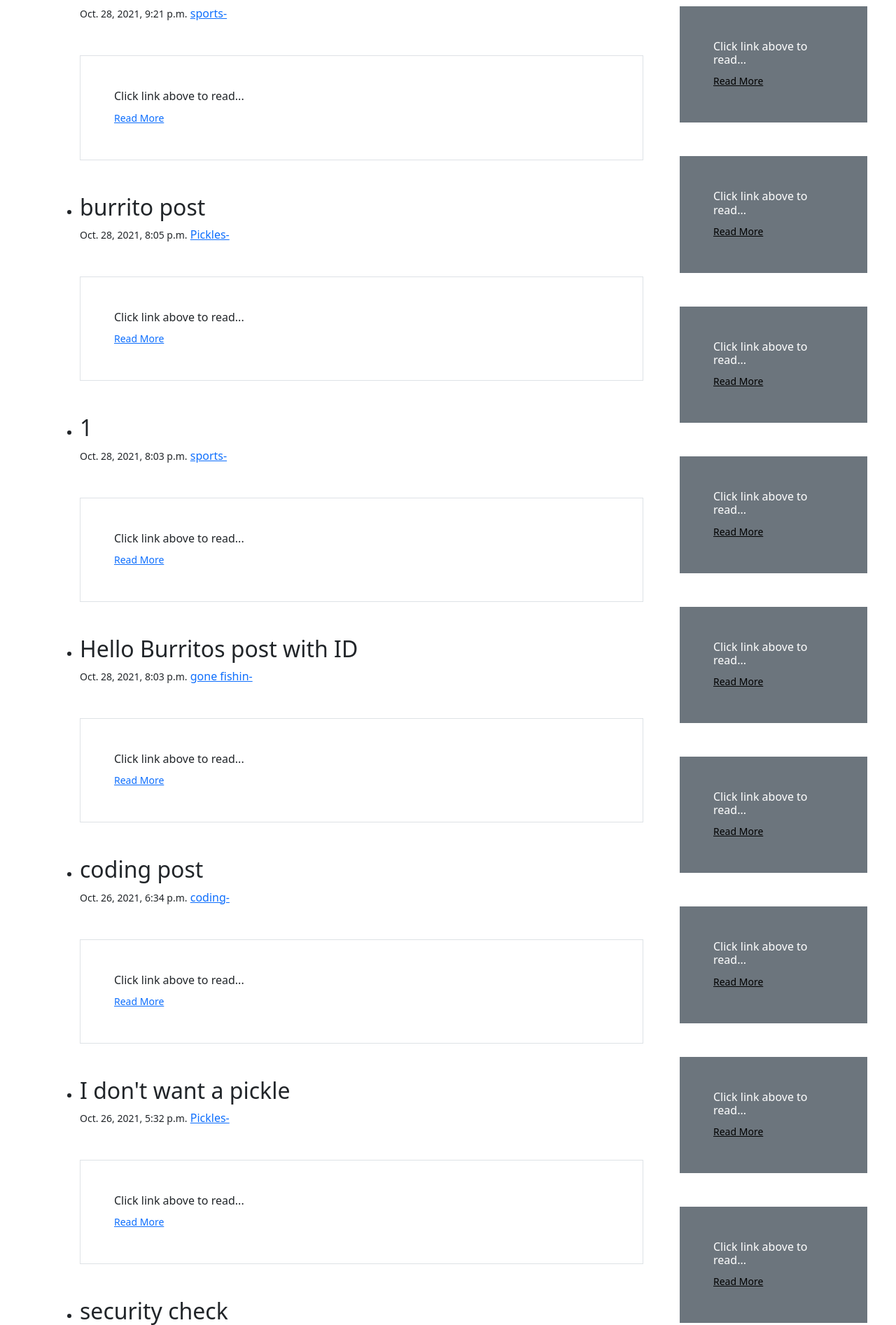
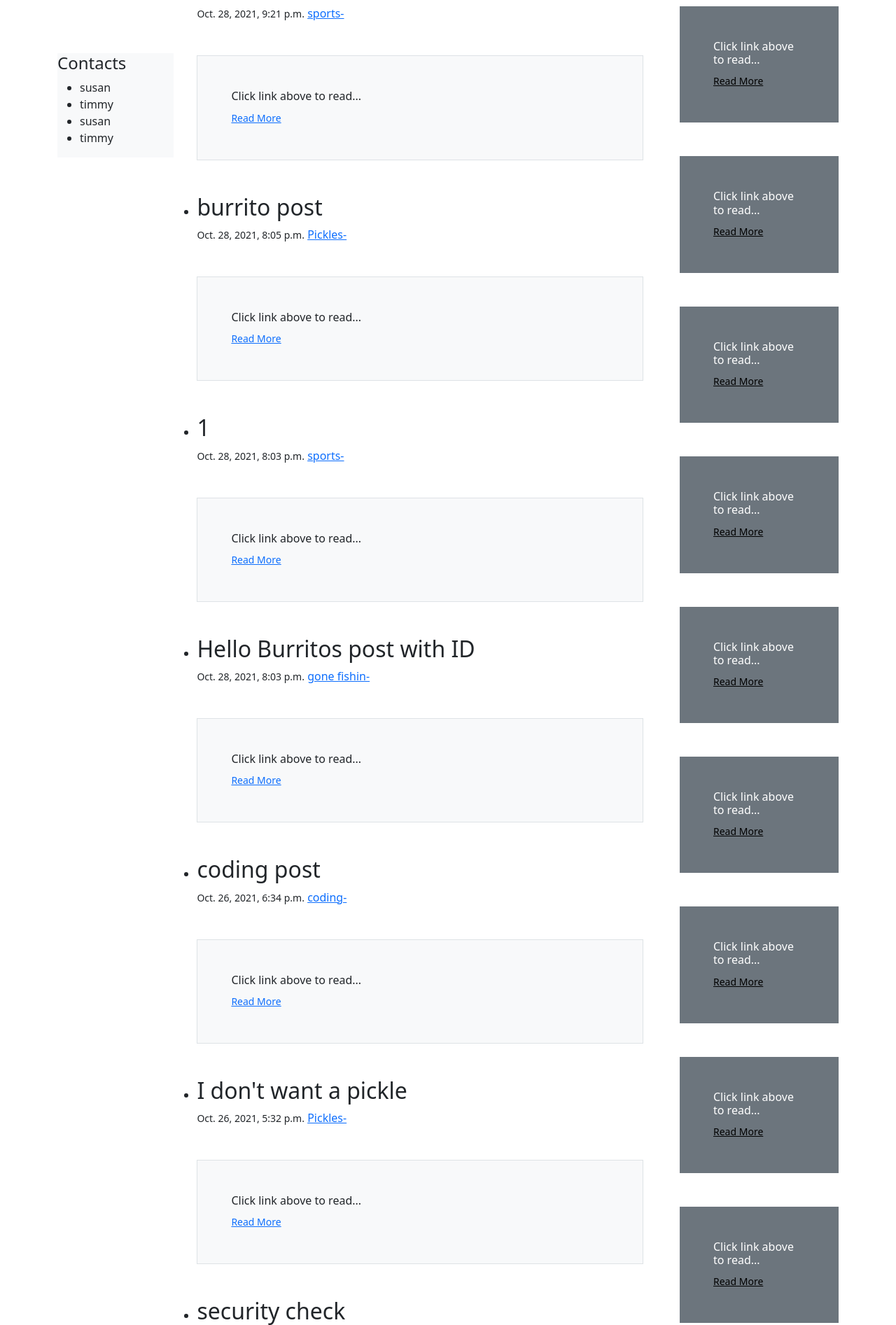
Before and after one commit to joyfuljonathan/djangoApp, a Django app: page / in a window 1280 px wide. Shown: the part 95-1988 px from the top of the page at 70% size. Run offline with Django 3.2, Linux system fonts and the light colour scheme; data comes from the database, SQL or seed files in the repository; some libraries are stand-ins or nearby versions.

Commit message:
changed a lot of things to begin adding a fixed menu on the left side. i also wanna make the right side a seperate scroll

```diff
--- a/ablog/theblog/templates/home.html
+++ b/ablog/theblog/templates/home.html
@@ -10,30 +10,80 @@
     <meta name="viewport" content="width=device-width, initial-scale=1.0">
     <title>Document</title>
     <style>
-      .leftcolumn {
-      float: left;
-      width: 75%;
+       .leftcolumn {
+      float: initial;
+      width: 13%;
+      position: fixed;
+      margin-right: 20px;
+      margin-top: 115px;
+      }
+      .middlecolumn {
+      float: right;
+      width: 60%;
       }
       /* Right column */
       .rightcolumn {
-      float: left;
+      float: right;
       width: 25%;
       padding-left: 20px;
       }
       /* Responsive layout - when the screen is less than 800px wide, make the two columns stack on top of each other instead of next to each other */
       @media screen and (max-width: 800px) {
-      .leftcolumn, .rightcolumn {
+      .middlecolumn, .rightcolumn {
        width: 100%;
       padding: 0;
        }
       }
+      @media screen and (max-width: 800px) {
+      .leftcolumn {
+       width: 100%;
+      padding: 0;
+      display: none;
+       }
+      }
     </style>
 </head>
-<body>
-  {% if user.is_authenticated%}
+<body class="bg-white">
+  {% if user.is_authenticated %}
     <h1>Hello, {{user.first_name}}</h1>
   {%endif%}
-<div class="leftcolumn" >
+
+<!-- stuff for left side. i want to make it go to the top when i scroll and
+stick there -->
+<div class="leftcolumn bg-light">
+  <h4>Contacts</h4>
+<ul>
+  <li>
+    susan
+  </li>
+  <li>
+    timmy
+  </li>
+  <li>
+    susan
+  </li>
+  <li>
+    timmy
+  </li>
+</ul>
+</div>
+
+<!-- for the right side of the page. i am thinking of adding a sub post option on the
+post page to populate this. one idea would just be to let the poster plug in a url
+and have the link displyed nicely on the right hand side with thumbnail.  -->
+<div class="rightcolumn">
+  <ul style="list-style-type: none " >
+    {% for post in object_list %}
+    <li>
+      <div class="container p-5 my-5 bg-secondary text-white">
+      <h6>{{post.snippet}}</h6> <small><a href="{%url 'article-detail' post.pk%}" style="color: black;">Read More</a></small>
+      </div>
+    </li>
+  {% endfor %}
+  </ul>
+</div>
+
+<div class="middlecolumn" >
 <ul>
 {% for post in object_list %}
   <li>
@@ -52,7 +102,7 @@
     {% endif %}
 <br>
 
-    <div class="container container p-5 my-5 border">
+    <div class="container bg-light p-5 my-5 border">
       <h6>{{post.snippet}}</h6> <small><a href="{%url 'article-detail' post.pk%}">Read More</a></small>
       {% if post.header_image%}
       <div class="clearfix">
@@ -70,20 +120,6 @@
   </div>
 </div>
 
-<!-- for the right side of the page. i am thinking of adding a sub post option on the
-post page to populate this. one idea would just be to let the poster plug in a url
-and have the link displyed nicely on the right hand side with thumbnail.  -->
-<div class="rightcolumn">
-  <ul style="list-style-type: none " >
-    {% for post in object_list %}
-    <li>
-      <div class="container p-5 my-5 bg-secondary text-white">
-      <h6>{{post.snippet}}</h6> <small><a href="{%url 'article-detail' post.pk%}" style="color: black;">Read More</a></small>
-      </div>
-    </li>
-  {% endfor %}
-  </ul>
-</div>
 </body>
 </html>
 {% endblock %}
```
